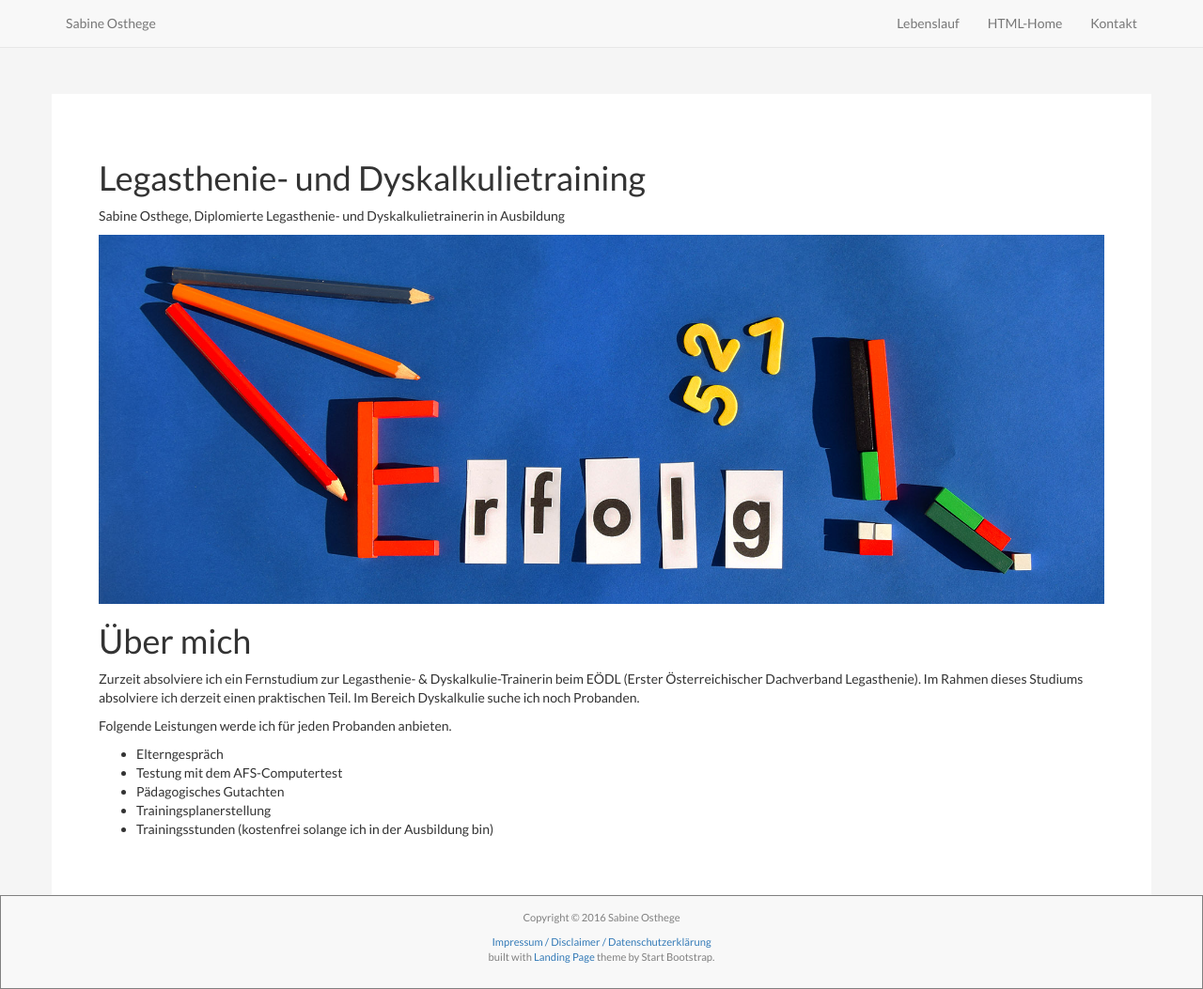
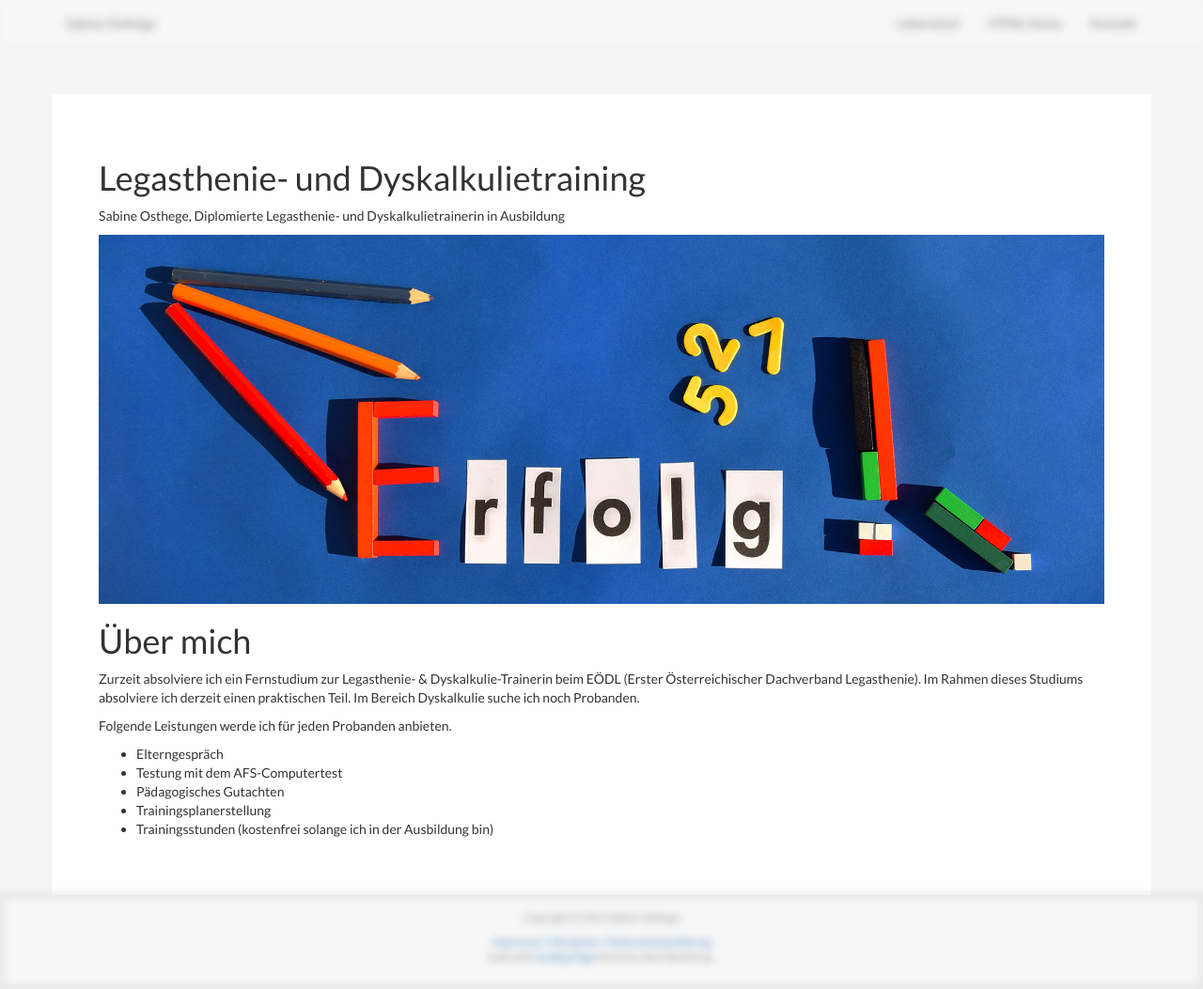
Before and after one commit to sabineosthege/sabineosthege.github.io, a Jekyll site: the page built from index.md, in a window 1280 px wide and 1053 px high. Shown: the whole window at 94% size. Built offline with Jekyll 4.4.1, drawn with Linux system fonts in a browser that asks for light colours; nearby versions of some CDN libraries.

Commit message:
blurring

```diff
--- a/css/landing-page.css
+++ b/css/landing-page.css
@@ -175,20 +175,13 @@
     }
 }
 
-.bgblur {
+.navbar {
     background-color: rgba(248, 248, 248, 0.8);
     -webkit-filter: blur(5px);
     -moz-filter: blur(5px);
     -o-filter: blur(5px);
     -ms-filter: blur(5px);
     filter: blur(5px);
-    position: fixed;
-    top:0;
-    width: 100%;
-    min-height: 50px;
-    margin-bottom: 20px;
-    background: rgba(0,0,0,.4);
-    z-index:1010;
 }
 
 footer {
```
